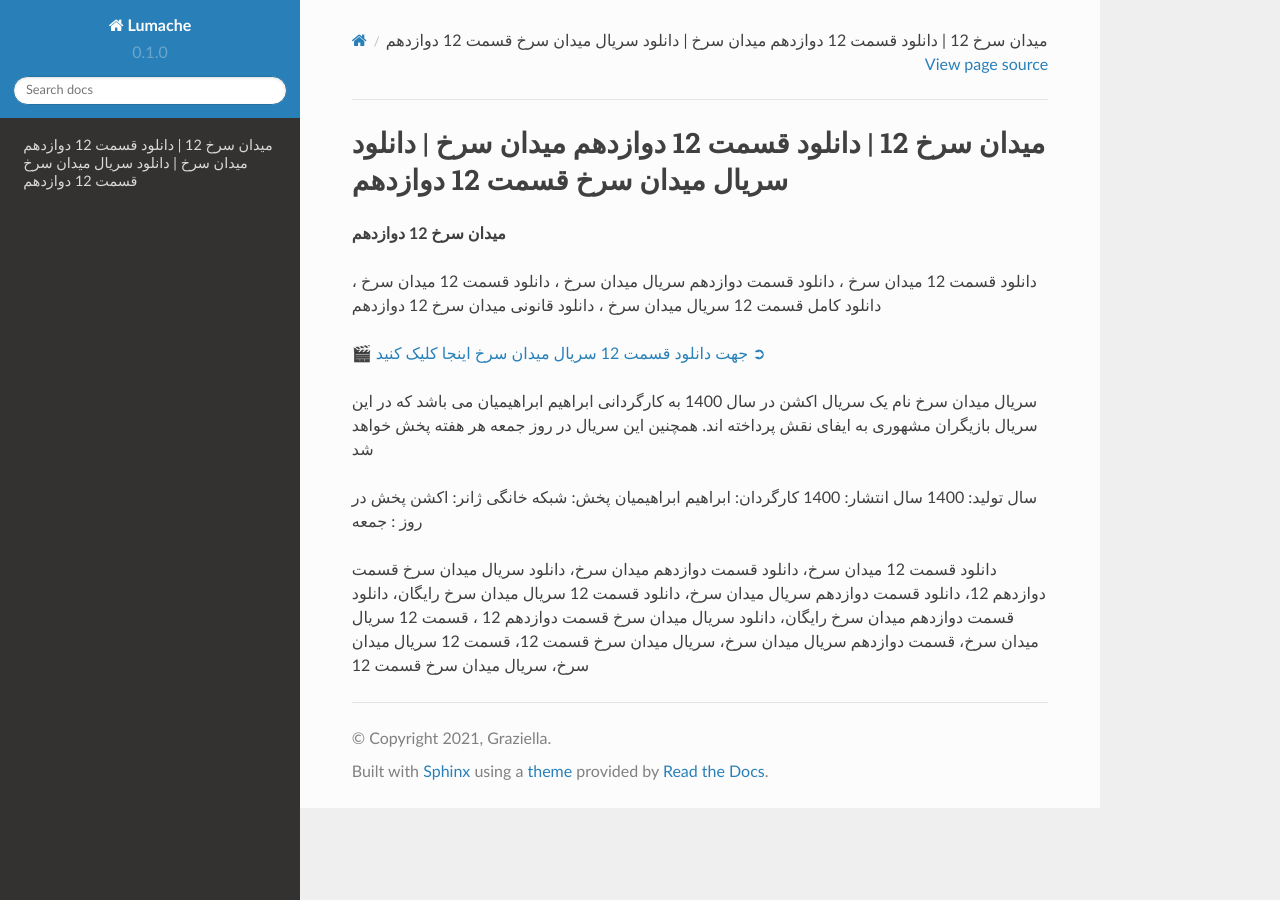
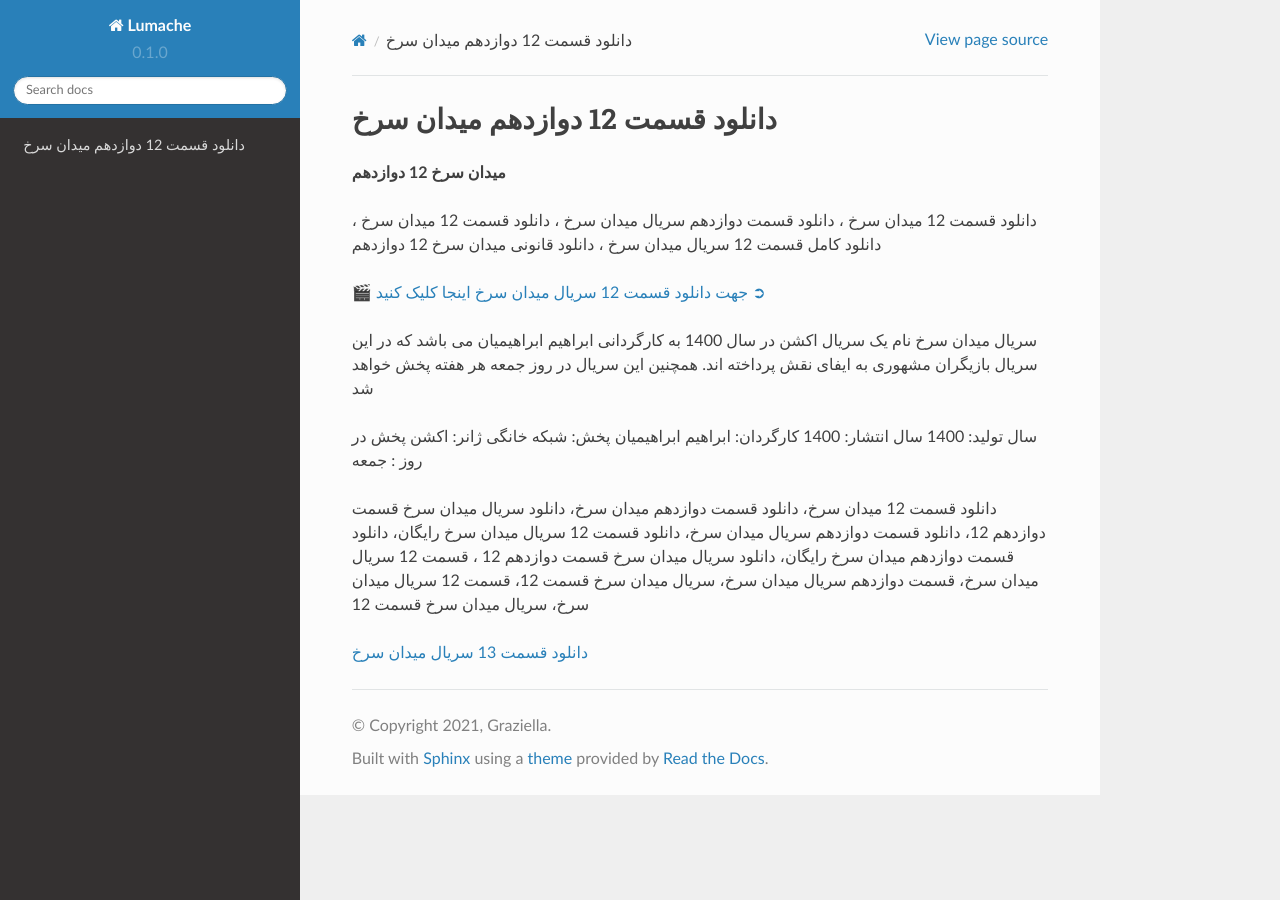
Before and after one commit to filmva/meydanesorkh12, a Sphinx documentation site: the page built from docs/source/index.rst, in a window 1280 px wide. Built offline with Sphinx 7.4.7 and the Read the Docs theme 2.0.0, drawn with Linux system fonts in a browser that asks for light colours.

Commit message:
Update index.rst

```diff
--- a/docs/source/index.rst
+++ b/docs/source/index.rst
@@ -1,4 +1,4 @@
-میدان سرخ 12 | دانلود قسمت 12 دوازدهم میدان سرخ | دانلود سریال میدان سرخ قسمت 12 دوازدهم
+دانلود قسمت 12 دوازدهم میدان سرخ
 ===================================
 
 **میدان سرخ 12 دوازدهم**
@@ -18,3 +18,5 @@
 
 
 دانلود قسمت 12 میدان سرخ، دانلود قسمت دوازدهم میدان سرخ، دانلود سریال میدان سرخ قسمت دوازدهم 12، دانلود قسمت دوازدهم سریال میدان سرخ، دانلود قسمت 12 سریال میدان سرخ رایگان، دانلود قسمت دوازدهم میدان سرخ رایگان، دانلود سریال میدان سرخ قسمت دوازدهم 12 ، قسمت 12 سریال میدان سرخ، قسمت دوازدهم سریال میدان سرخ، سریال میدان سرخ قسمت 12، قسمت 12 سریال میدان سرخ، سریال میدان سرخ قسمت 12
+
+`دانلود قسمت 13 سریال میدان سرخ <https://meydanesorkh13.readthedocs.io/en/latest/>`_
```
